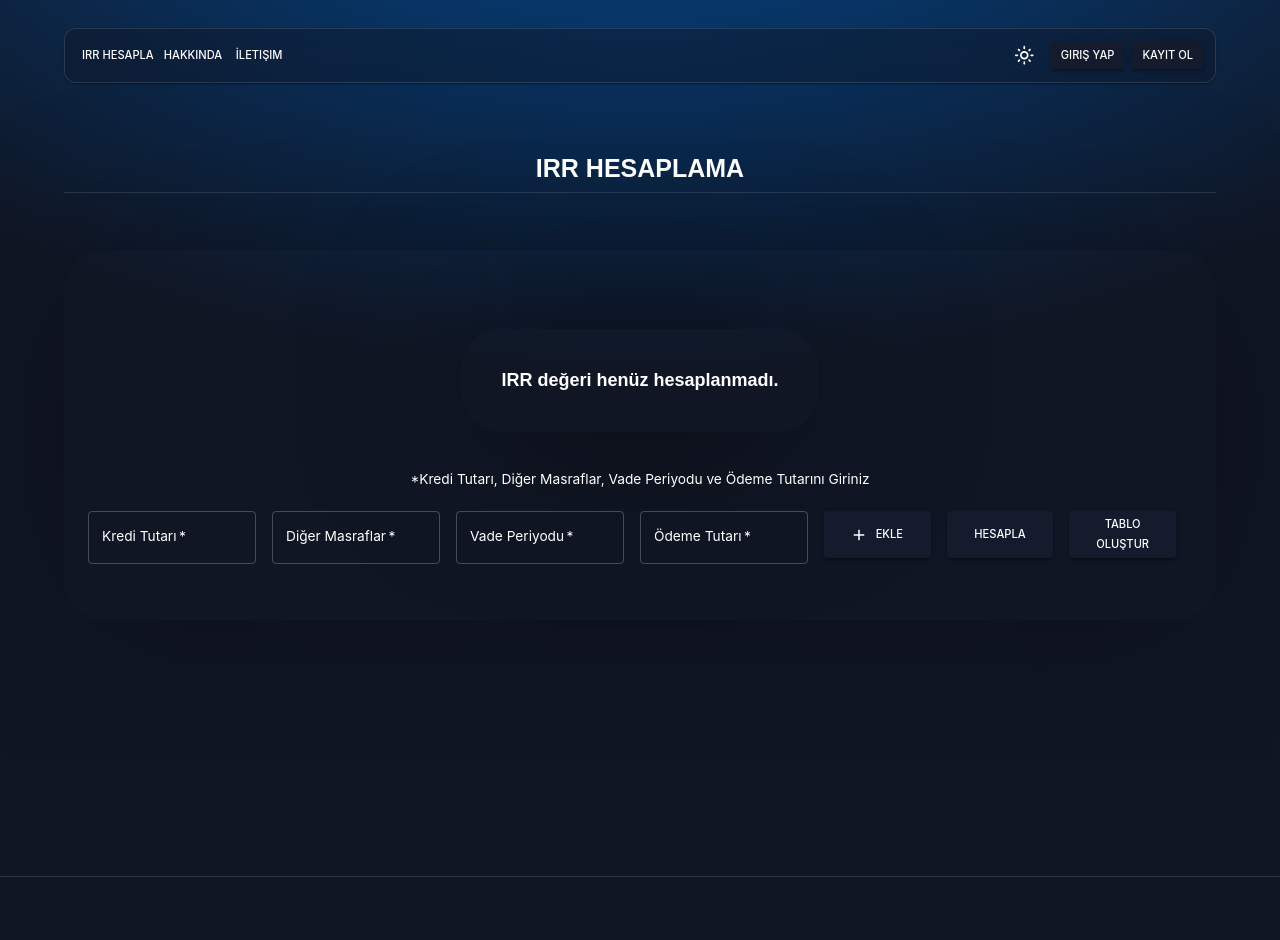
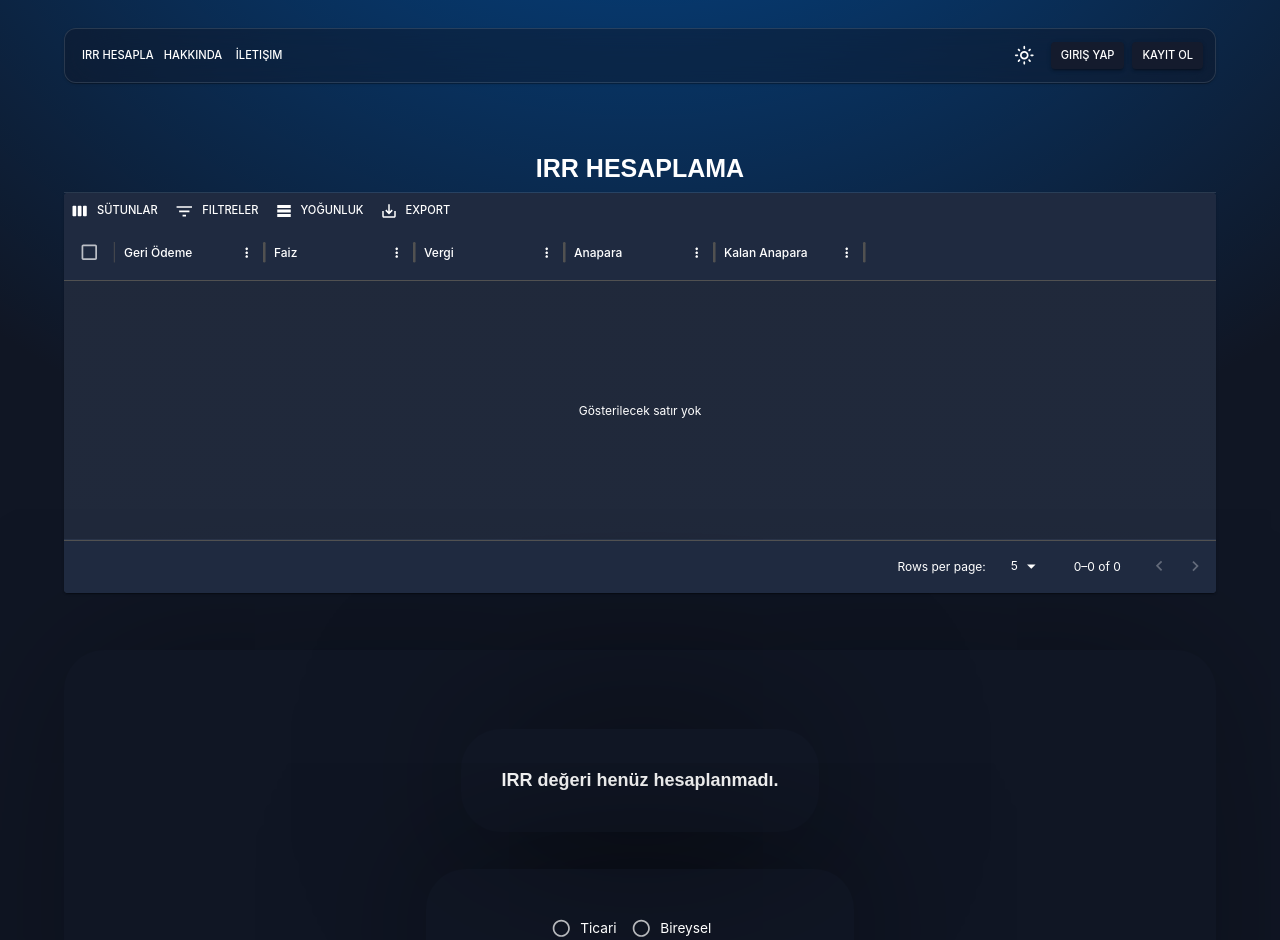
Before and after one commit to haticekatranciakgul/test.kredi-maliyeti-hesaplama, a React (Create React App) app: page /calculate in a window 1280 px wide. Shown: the top 940 px of the page. Built offline with nearby package versions, Linux system fonts and the light colour scheme.

Commit message:
Update table ui

```diff
--- a/package.json
+++ b/package.json
@@ -7,7 +7,7 @@
     "@emotion/react": "^11.14.0",
     "@emotion/styled": "^11.14.0",
     "@mui/icons-material": "^5.16.13",
-    "@mui/material": "^5.16.13",
+    "@mui/material": "^5.16.14",
     "@mui/styles": "^6.3.0",
     "@mui/x-data-grid": "^7.23.5",
     "@reduxjs/toolkit": "^2.5.0",
--- a/src/Components/CreateTable.js
+++ b/src/Components/CreateTable.js
@@ -1,51 +1,7 @@
-// import React from 'react'
+import React from 'react';
+import { DataGrid, GridToolbar } from '@mui/x-data-grid';
+import Paper from '@mui/material/Paper';
 
-
-// function CreateTable({ tableData }) {
-
-
-//     //kolon adları: geri ödeme, faiz, vergi, anapara, kalan anapara
-//     return (
-//         <div>
-//             {tableData.length > 0 && (
-//                 <table>
-//                     <thead>
-//                         <tr>
-//                             <th>geri ödeme</th>
-//                             <th>faiz</th>
-//                             <th>vergi</th>
-//                             <th>anapara</th>
-//                             <th>anapara</th>
-//                             {/* Tablo başlıklarını buraya ekle */}
-//                         </tr>
-//                     </thead>
-//                     <tbody>
-//                         {tableData.map((row, index) => (
-//                             <tr key={index}>
-//                                 <td>{row.column1}</td>
-//                                 <td>{row.column2}</td>
-//                                 <td>{row.column3}</td>
-//                                 <td>{row.column4}</td>
-//                                 <td>{row.column4}</td>
-//                                 {/* Tablo verilerini buraya ekle */}
-//                             </tr>
-//                         ))}
-//                     </tbody>
-//                 </table>
-//             )}
-//         </div>
-//     )
-// }
-
-// export default CreateTable
-
-
-
-
-
-import React from 'react';
-import { DataGrid } from '@mui/x-data-grid';
-import Paper from '@mui/material/Paper';
 
 function CreateTable({ tableData }) {
 
@@ -59,8 +15,8 @@ function CreateTable({ tableData }) {
 
     return (
         <>
-          {tableData.length > 0 && (
-        <Paper sx={{ height: 400, width: '100%' }}>
+            {/* {tableData.length > 0 && ( */}
+            <Paper sx={{ height: 400, width: '100%', backgroundColor: '#1F2A40' }}>
                 <DataGrid
                     rows={tableData.map((row, index) => ({ id: index, ...row }))}
                     columns={columns}
@@ -69,10 +25,97 @@ function CreateTable({ tableData }) {
                         pagination: { paginationModel: { page: 0, pageSize: 5 } },
                     }}
                     checkboxSelection
-                sx={{ border: 0 }}
+                    sx={{ color: '#ffffff',
+                        border: 0,
+                        '& .MuiDataGrid-row': {
+                            backgroundColor: '#eaf4fc',
+                            '&:nth-of-type(odd)': {
+                                backgroundColor: '#f0f8ff',
+                            },
+                            '&:hover': {
+                                backgroundColor: '#cde7f0',
+                            },
+                        }, '& .MuiDataGrid-container--top ': {
+                            // backgroundColor: 'pink', color:'pink'
+                        },
+                        '& .MuiDataGrid-toolbarContainer': {
+                            backgroundColor: '#1F2A40', // Arka plan rengi
+                            color: '#ffffff', // Metin rengi
+                            '& .MuiButton-root': {
+                                color: '#ffffff', // Filtreler ve yoğunluk gibi butonların rengi
+                            },
+                        },
+                        '& .MuiDataGrid-container--top [role="row"]': {
+                            backgroundColor: '#1F2A40',
+                        },
+                        '& .MuiDataGrid-columnHeader:hover': {
+                            backgroundColor: '#357ABD', // Hover durumunda başlık rengi
+                        },
+                        '& .MuiDataGrid-footerContainer': {
+                            backgroundColor: '#1F2A40', // Footer arka plan rengi
+                            color: '#ffffff', // Footer metin rengi
+                        },
+
+                        '& .MuiTablePagination-selectLabel': {
+                            display: 'none'
+                        }
+
+                    }}
+                    localeText={{
+                        noRowsLabel: 'Gösterilecek satır yok',
+                        toolbarFilters: 'Filtreler',
+                        filterPanelColumns: 'Sütunlar',
+                        filterPanelOperators: 'Operatörler',
+                        filterPanelOperator: 'Operatörler',
+                        filterOperatorContains: 'İçerik',
+                        filterPanelInputLabel: 'Değer',
+                        filterPanelInputPlaceholder: 'Değer girin',
+                        toolbarDensity: 'Yoğunluk',
+                        toolbarDensityLabel: 'Yoğunluk',
+                        toolbarDensityCompact: 'Kompakt',
+                        toolbarDensityStandard: 'Standart',
+                        toolbarDensityComfortable: 'Konforlu',
+                        columnMenuSortAsc: 'Artan sıraya göre sırala',
+                        columnMenuSortDesc: 'Azalan sıraya göre sırala',
+                        columnMenuFilter: 'Filtrele',
+                        columnMenuManageColumns: 'Sütunları yönet',
+                        columnMenuHideColumn: 'Sütunu gizle',
+                        columnMenuUnsort: 'Sıralamayı Kaldır',
+                        filterOperatorDoesNotContain: 'İçermez',
+                        filterOperatorEquals: 'Eşittir',
+                        filterOperatorDoesNotEqual: 'Eşit Değil',
+                        filterOperatorStartsWith: 'İle Başlar',
+                        filterOperatorEndsWith: 'İle Biter',
+                        filterOperatorIs: 'Şu',
+                        filterOperatorNot: 'Şu Değil',
+                        filterOperatorAfter: 'Sonra',
+                        filterOperatorOnOrAfter: 'Sonra veya O Gün',
+                        filterOperatorBefore: 'Önce',
+                        filterOperatorOnOrBefore: 'Önce veya O Gün',
+                        filterOperatorIsEmpty: 'Boş',
+                        filterOperatorIsNotEmpty: 'Boş Değil',
+                        filterOperatorIsAnyOf: 'Şunlardan Herhangi Biri',
+                        checkboxSelectionHeaderName: 'Onay kutusu seçimi',
+                        checkboxSelectionSelectAllRows: 'Tüm satırları seç',
+                        checkboxSelectionUnselectAllRows: 'Tüm satırların seçimini kaldır',
+                        checkboxSelectionSelectRow: 'Satırı seç',
+                        checkboxSelectionUnselectRow: 'Satırın seçimini kaldır',
+                        toolbarColumns: 'Sütunlar',
+                        toolbarColumnsLabel: 'Sütunları seç',
+                        paginationPanelRowsPerPage: 'Sayfa başına satır', // Burayı ekledik
+
+
+
+
+                    }}
+                    slots={{
+                        toolbar: GridToolbar,
+                    }}
+
+
                 />
             </Paper>
-    )}
+            {/* )} */}
         </>
 
     );
--- /dev/null
+++ b/src/Components/SelectRadioBtn.js
@@ -0,0 +1,86 @@
+import React, { useState } from 'react';
+import { FormControl, FormControlLabel, Radio, RadioGroup } from '@mui/material';
+import Box from "@mui/material/Box";
+import Grid from "@mui/material/Grid";
+
+
+function SelectRadioBtn({ setConsumerCreditType, setCreditType }) {
+    const [selectedOption, setSelectedOption] = useState('');
+    const [subOption, setSubOption] = useState('');
+
+
+    const handleMainOptionChange = (event) => {
+        setSelectedOption(event.target.value);
+        if (event.target.value === 'Ticari') {
+            setConsumerCreditType(1);
+        } else if (event.target.value === 'Bireysel') {
+            setConsumerCreditType(2);
+        }
+    };
+
+    // TODO: Will be converted to enum
+    const handleSubOptionChange = (event) => {
+        setSubOption(event.target.value);
+        if (event.target.value === 'option1') {
+            setCreditType(1);
+        } else if (event.target.value === 'option2') {
+            setCreditType(2);
+        } else if (event.target.value === 'option3') {
+            setCreditType(3);
+        }
+    };
+
+    return (
+        <div>
+            <Grid container spacing={2} >
+                <Grid item xs={12} sx={{display: 'flex', justifyContent: 'center',}} >
+                    <Box sx={{ width:'40%'}}>
+                        <Box sx={{
+                            display: 'flex', justifyContent: 'center', flexGrow: 1, p: 5, backgroundColor: 'transparent', borderRadius: 10,
+                            boxShadow: '1px 1px 185px -23px rgba(0, 0, 0, 1)',
+                            webkitBoxShadow: '1px 1px 185px -23px rgba(0,0,0,0.43)',
+                            mozBoxShadow: '1px 1px 185px -23px rgba(0,0,0,0.43)',
+
+
+                        }}>
+                            <FormControl sx={{ alignItems: "center", display: "flex", justifyContent: "center" }}>
+                                <RadioGroup
+                                    row
+                                    aria-labelledby="demo-row-radio-buttons-group-label"
+                                    name="row-radio-buttons-group"
+                                    value={selectedOption}
+                                    onChange={handleMainOptionChange}
+                                >
+                                    <FormControlLabel value="Ticari" control={<Radio />} label="Ticari" />
+                                    <FormControlLabel value="Bireysel" control={<Radio />} label="Bireysel" />
+                                </RadioGroup>
+
+                                {selectedOption === 'Bireysel' && (
+                                    <div>
+                                        <RadioGroup
+                                            row
+                                            aria-labelledby="bireysel-options-group-label"
+                                            name="bireysel-options-group"
+                                            value={subOption}
+                                            onChange={handleSubOptionChange}
+                                        >
+                                            <FormControlLabel value="option1" control={<Radio />} label="Seçenek 1" />
+                                            <FormControlLabel value="option2" control={<Radio />} label="Seçenek 2" />
+                                            <FormControlLabel value="option3" control={<Radio />} label="Seçenek 3" />
+                                        </RadioGroup>
+                                    </div>
+                                )}
+                            </FormControl>
+
+
+                        </Box>
+                    </Box>
+                </Grid>
+            </Grid>
+
+
+        </div>
+    );
+}
+
+export default SelectRadioBtn;
--- a/src/Pages/Calculate.js
+++ b/src/Pages/Calculate.js
@@ -10,7 +10,7 @@ import Typography from "@mui/material/Typography";
 import { BASE_URL } from "../api";
 import Divider from '@mui/material/Divider';
 import CreateTable from "../Components/CreateTable";
-
+import SelectRadioBtn from "../Components/SelectRadioBtn"
 
 
 function Calculate() {
@@ -20,9 +20,9 @@ function Calculate() {
     const [otherExpenses, setOtherExpenses] = useState("");
     const [generatedRows, setGeneratedRows] = useState([]);
     const [irrValue, setIrrValue] = useState(null);
-//tablo için
-const [tableData, setTableData] = useState([]);  // Tablo verisini saklayacak state
-
+    const [consumerCreditType, setConsumerCreditType] = useState(null);
+    const [creditType, setCreditType] = useState(null);
+    const [tableData, setTableData] = useState([]);
 
 
     useEffect(() => {
@@ -90,41 +90,19 @@ const [tableData, setTableData] = useState([]);  // Tablo verisini saklayacak st
         }
     };
 
-    // const handleCreateTable = async () => {
-    //     try {
-    //         const credits = generatedRows.map((row) => parseFloat(row.value2) || 0);
-    //         const payload = {
-    //             initial: parseFloat(initial) || 0,
-    //             credits,
-    //         };
-    //         //const tableResponse = await axios.post(`${BASE_URL}/api/v1/credits/table`, payload);
-    //         const tableResponse = await axios.post("https://credit-irr.vercel.app/api/v1/credits/create/table", payload);
-    //         if (tableResponse.data && Array.isArray(tableResponse.data)) {
-    //             setTableData(tableResponse.data);
-
-    //             console.log("Backend yanıtı:", tableResponse.data);
-    //         } else {
-    //             console.error("Tablo verisi yanıt verisi içinde bulunamadı.");
-    //         }
-    //     } catch (error) {
-    //         if (error.response) {
-    //             console.error("API yanıt hatası:", error.response);
-    //         } else if (error.request) {
-    //             console.error("API isteği hatası:", error.request);
-    //         } else {
-    //             console.error("API hatası:", error.message);
-    //         }
-    //     }
-    // };
-
     const handleCreateTable = async () => {
         try {
             const credits = generatedRows.map((row) => parseFloat(row.value2) || 0);
             const payload = {
                 initial: parseFloat(initial) || 0,
                 credits,
+                consumer_credit_type: consumerCreditType,
+                credit_type: creditType,
+
             };
             const tableResponse = await axios.post(`${BASE_URL}/api/v1/credits/create/table`, payload);
+            console.log("Gönderilen Request Payload:", payload);
+
             console.log("Backend yanıtı:", tableResponse.data);
 
             if (tableResponse.data && tableResponse.data.table) {
@@ -160,10 +138,10 @@ const [tableData, setTableData] = useState([]);  // Tablo verisini saklayacak st
             <Box sx={{ display: 'flex', justifyContent: 'center', }}>
                 <Typography variant="h1" gutterBottom sx={{
                     fontSize: {
-                        xs: '20px', // Varsayılan font boyutu
-                        sm: '20px', // sm için font boyutu
-                        md: '23px', // md için font boyutu
-                        lg: '25px', // lg için font boyutu
+                        xs: '20px',
+                        sm: '20px',
+                        md: '23px',
+                        lg: '25px',
                     },
                     fontWeight: 'bold',
                 }}>
@@ -171,7 +149,7 @@ const [tableData, setTableData] = useState([]);  // Tablo verisini saklayacak st
                 </Typography>
             </Box>
             <Divider></Divider>
-        <CreateTable tableData={tableData}/>
+            <CreateTable tableData={tableData} />
 
             <Box sx={{
                 flexGrow: 1, p: 5, backgroundColor: 'transparent', borderRadius: 10, marginTop: '5%',
@@ -191,10 +169,10 @@ const [tableData, setTableData] = useState([]);  // Tablo verisini saklayacak st
                             }}>
                                 <Typography sx={{
                                     fontWeight: 'bold', fontSize: {
-                                        xs: '14px', // Varsayılan font boyutu
-                                        sm: '14px', // sm için font boyutu
-                                        md: '16px', // md için font boyutu
-                                        lg: '18px', // lg için font boyutu
+                                        xs: '14px',
+                                        sm: '14px',
+                                        md: '16px',
+                                        lg: '18px',
                                     },
                                 }} variant="h4" >
                                     {irrValue !== null
@@ -204,9 +182,14 @@ const [tableData, setTableData] = useState([]);  // Tablo verisini saklayacak st
                             </Box>
                         </Box><br />
                     </Grid>
+                    <Grid item xs={12} >
+                        <SelectRadioBtn setConsumerCreditType={setConsumerCreditType}
+                            setCreditType={setCreditType} ></SelectRadioBtn>
+                    </Grid>
                     <Grid item xs={12} sx={{ display: "flex", justifyContent: "center", paddingBottom: '2%' }}>
                         <Typography>*Kredi Tutarı, Diğer Masraflar, Vade Periyodu ve Ödeme Tutarını Giriniz</Typography>
                     </Grid>
+
                     <Grid container spacing={2} columns={12}>
                         <Grid item xs={12} sm={12} md={8} >
                             <Grid container spacing={2} columns={12}>
```
Also changed, not shown: 1 other file (tests, documents, lock files or other folders). Lines whose indentation alone changed are shown as unchanged.
